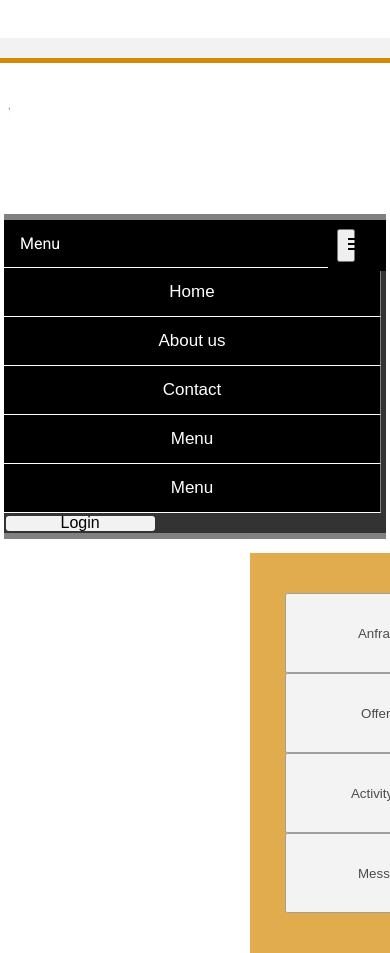
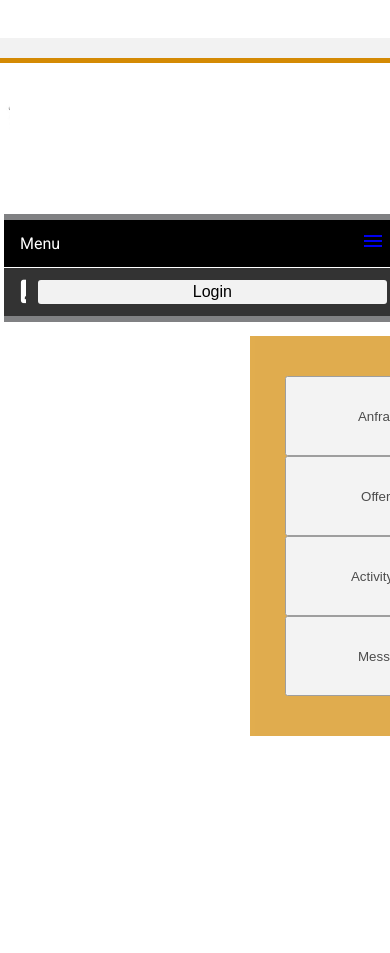
Before and after one commit to itclub-oberland/efgm-client, an Angular app: page / in a window 390 px wide. Shown: the top 953 px of the page. After the commit the page ends 844 px from the top, so only its background shows below. Built offline with nearby package versions, Linux system fonts and the light colour scheme.

Commit message:
navbar correction

```diff
--- a/src/app/navbar/navbar.component.html
+++ b/src/app/navbar/navbar.component.html
@@ -1,44 +1,52 @@
+<div id="nav">
 
+  <div class="bar">
+      <a href="#home" class="active" onclick="myFunction">Menu</a>
+    <div class="btn_Nav">
 
-
-
-<div id="nav">
-  <div class="bar">
-    <div class="btn_Nav">
-        <a href="#home" class="active">Menu</a>
-      <button id="btn_Nav" mat-button [matMenuTriggerFor]="menu">Home</button>
+      <button class="navi_btn" mat-button [matMenuTriggerFor]="menu">Home</button>
       <mat-menu #menu="matMenu">
         <button mat-menu-item>Item 1</button>
         <button mat-menu-item>Item 2</button>
       </mat-menu>
-      <button id="btn_Nav" mat-button [matMenuTriggerFor]="menu">About us</button>
+      <button class="navi_btn" mat-button [matMenuTriggerFor]="menu">About us</button>
       <mat-menu #menu="matMenu">
         <button mat-menu-item>Item 1</button>
         <button mat-menu-item>Item 2</button>
       </mat-menu>
-      <button id="btn_Nav" mat-button [matMenuTriggerFor]="menu">Contact</button>
+      <button class="navi_btn" mat-button [matMenuTriggerFor]="menu">Contact</button>
       <mat-menu #menu="matMenu">
         <button mat-menu-item>Item 1</button>
         <button mat-menu-item>Item 2</button>
       </mat-menu>
-      <button id="btn_Nav" mat-button [matMenuTriggerFor]="menu">Menu</button>
+      <button class="navi_btn" mat-button [matMenuTriggerFor]="menu">Menu</button>
       <mat-menu #menu="matMenu">
         <button mat-menu-item>Item 1</button>
         <button mat-menu-item>Item 2</button>
       </mat-menu>
-      <button id="btn_Nav" mat-button [matMenuTriggerFor]="menu">Menu</button>
+      <button class="navi_btn" mat-button [matMenuTriggerFor]="menu">Menu</button>
       <mat-menu #menu="matMenu">
         <button mat-menu-item>Item 1</button>
         <button mat-menu-item>Item 2</button>
       </mat-menu>
     </div>
     <div class="log_in">
-
+      <!-- login buttons  -->
+      <div class="A">
+      <mat-icon class="btn_icon">account_box</mat-icon>
+    </div>
+    <div class="B">
       <button class="btn_login">Login</button>
     </div>
-    <div class="mob_Menu">
-    <button class="btn_Mob_Menu"><i class="material-icons">menu</i></button>
-  </div>
+    </div>
+      <div class="mob_Menu" >
+        <!-- mobile menu apparence -->
+        <!-- <button class="btn_Mob_Menu"><i class="material-icons">menu</i></button> -->
+        <a href="javascript:void(0);" class="btn_Mob_Menu" onclick="myFunction()">
+            <i class="material-icons">menu</i>
+          </a>
+      </div>
+
   </div>
 
 </div>
@@ -53,4 +61,6 @@
       x.style.display = "block";
     }
   }
-  </script>
+  console.log(myFunction);
+
+</script>
--- a/src/app/navbar/navbar.component.scss
+++ b/src/app/navbar/navbar.component.scss
@@ -1,5 +1,7 @@
 #nav {
     display: flex;
+    flex-direction: row;
+    width: 100%;
     margin: 4px;
     justify-content: center;
     padding: 10px 0;
@@ -8,8 +10,8 @@
 
 .bar {
     display: flex;
-    width: 68%;
-    justify-content: space-between;
+    width: 67%;
+    // justify-content: space-between;
     flex-direction: row;
     border-top: 6px solid #808183;
     border-bottom: 6px solid #808183;
@@ -22,7 +24,7 @@
     width: 100%;
     flex-direction: row;
 
-    #btn_Nav {
+    .navi_btn {
         display: flex;
         flex-direction: row;
         justify-content: center;
@@ -46,36 +48,59 @@
 .log_in {
     display: flex;
     flex-direction: row;
-    width: 25%;
+    justify-content: flex-end;
+    flex-grow: 1;
+    margin-right: 1px;
+    padding: 2px;
     align-items: center;
     color: white;
 
     .btn_icon {
         display: flex;
         flex-direction: row;
-        width: 30%;
-        height: 100%;
+        padding: 1px;
+        margin: 1px;
+        // width: 30%;
+        // height: 100%;
         align-items: center;
-        font-size: 2.1em;
-        align-self: baseline;
+        font-size: 1.95em;
+        // align-self: baseline;
 
         &:hover {
             background-color: rgb(167, 10, 10);
         }
     }
 
+    .A {
+        display: flex;
+        justify-content: flex-end;
+        flex-grow: 1;
+        margin-right: 2px;
+        padding: 3px;
+    }
+
+    .B {
+        display: flex;
+        justify-content: flex-end;
+        flex-grow: 1;
+        margin-left: 2px;
+        padding: 3px;
+    }
+
     .btn_login {
         display: flex;
         align-items: center;
-        width: 100%;
-        height: 75%;
+        flex-direction: row;
+        // width: 100%;
+        // height: 75%;
+        flex-grow: 1;
         justify-content: center;
         font-size: 1em;
-        margin-left: 1%;
+        // margin-left: 1px;
         border: none;
         border-radius: 3px;
         background-color: #F2F2F2;
-        padding: 1px;
+        padding: 3px;
 
         &:hover {
             background-color: rgb(167, 10, 10);
@@ -108,7 +133,105 @@
     }
 
     .btn_Nav {
+        display: none;
+        flex-direction: column;
+        width: 100%;
+
+        .navi_btn {
+            display: none;
+            flex-direction: column;
+            align-items: flex-start;
+            width: 100%;
+            color: white;
+            padding: 14px 16px;
+            text-decoration: none;
+            font-size: 17px;
+            border-bottom: 0.001em solid white;
+            display: block;
+
+            &:hover {
+                background-color: #ddd;
+                color: black;
+            }
+
+        }
+    }
+
+    .mob_Menu {
+        display: flex;
+        flex-direction: column;
+        justify-content: center;
         display: block;
+        padding: 9px;
+        background: black;
+        position: absolute;
+        right: 0;
+        top: 0;
+
+        .btn_Mob_Menu {
+            align-items: center;
+            // display: ;
+            width: 50px;
+            cursor: pointer;
+            font-size: 15px;
+        }
+    }
+
+    .active {
+        display: flex;
+        display: block;
+        justify-content: center;
+        align-content: center;
+        text-decoration: none;
+        // height: 30px;
+        // width: 100%;
+        background-color: rgb(0, 0, 0);
+        border-bottom: 0.001em solid white;
+        color: white;
+        padding: 14px 16px;
+    }
+
+    .log_in {
+        width: 100%;
+        justify-content: space-between;
+
+        .A {
+            width: 1px;
+            // justify-content: flex-start;
+            margin-right: 1px;
+
+            .btn_icon {
+                flex-grow: 1;
+                flex-shrink: 1;
+                margin-left: 3px;
+            }
+        }
+
+        .B {
+            width: 89%;
+            // justify-content: flex-start;
+            margin-left: 1px;
+
+            .btn_login {
+                flex-grow: 1;
+                flex-shrink: 1;
+                margin: 3px;
+            }
+        }
+    }
+}
+
+@media screen and (max-width: 500px) {
+    .bar {
+        flex-direction: column;
+        width: 100%;
+        overflow: hidden;
+        background-color: #333;
+        position: relative;
+    }
+
+    .btn_Nav {
+        display: none;
         flex-direction: column;
         width: 100%;
 
@@ -135,14 +258,10 @@
     .mob_Menu {
         display: flex;
         flex-direction: column;
-
         justify-content: center;
         display: block;
-        // width: 10%;
-
         padding: 9px;
         background: black;
-        // display: block;
         position: absolute;
         right: 0;
         top: 0;
@@ -154,7 +273,6 @@
         justify-content: center;
         align-content: center;
         text-decoration: none;
-        // height: 30px;
         width: 100%;
         background-color: rgb(0, 0, 0);
         border-bottom: 0.001em solid white;
@@ -168,18 +286,33 @@
             font-size: 15px;
         }
     }
-}
-
-@media screen and (max-width: 500px) {
-    .bar {
-        width: 100%;
-    }
 
     .log_in {
-        width: 40%;
-    }
+        width: 100%;
+        justify-content: space-between;
+        padding: 3px;
+        margin: 2px;
 
-    button {
-        width: 45%;
+        .A {
+            width: 1px;
+            margin: 1px;
+
+            .btn_icon {
+                flex-grow: 1;
+                flex-shrink: 1;
+                margin-left: 3px;
+            }
+        }
+
+        .B {
+            width: 89%;
+            margin: 1px;
+
+            .btn_login {
+                flex-grow: 1;
+                flex-shrink: 1;
+                margin: 3px;
+            }
+        }
     }
 }
```
